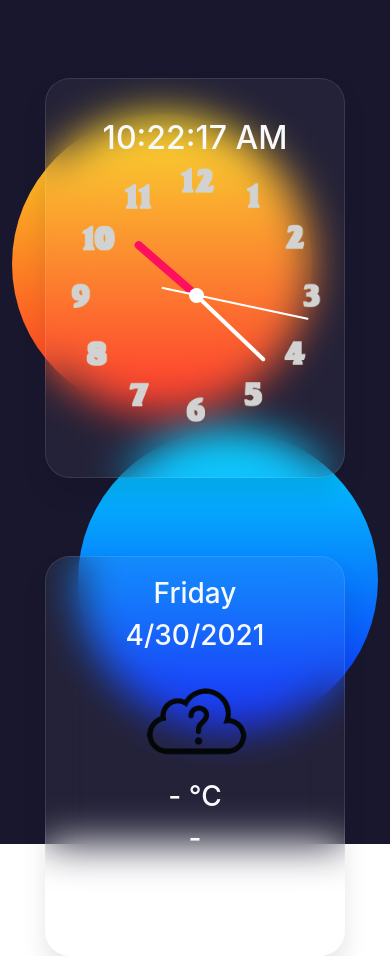
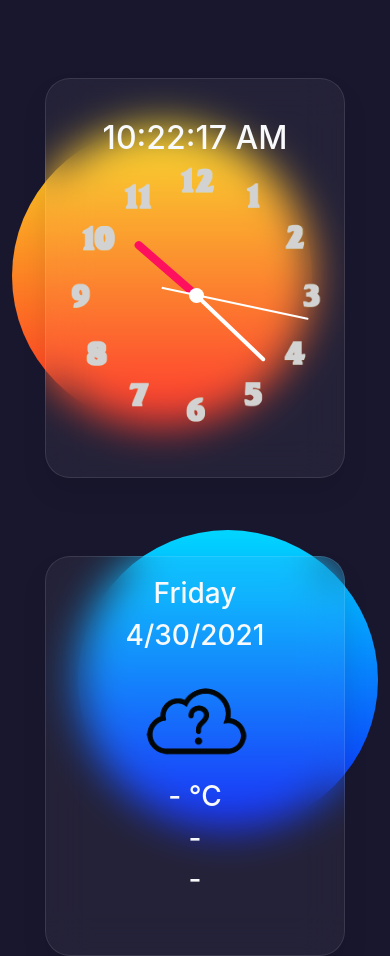
Before and after one commit to MousaAzm/WeatherApp, a plain HTML site: page Index.html in a window 390 px wide. Drawn offline with nearby package versions, Linux system fonts and the light colour scheme; no server answers.

Commit message:
fixed responsive

```diff
--- a/css/main.css
+++ b/css/main.css
@@ -12,6 +12,18 @@ section {
     display: flex;
     justify-self: center;
     align-items: center;
+}
+
+@media (max-width: 769px) {
+    section {
+        position: relative;
+        width: 100%;
+        height: 100%;
+        background: #19172e;
+        display: flex;
+        justify-self: center;
+        align-items: center;
+    }
 }
 
 section::before {
```
